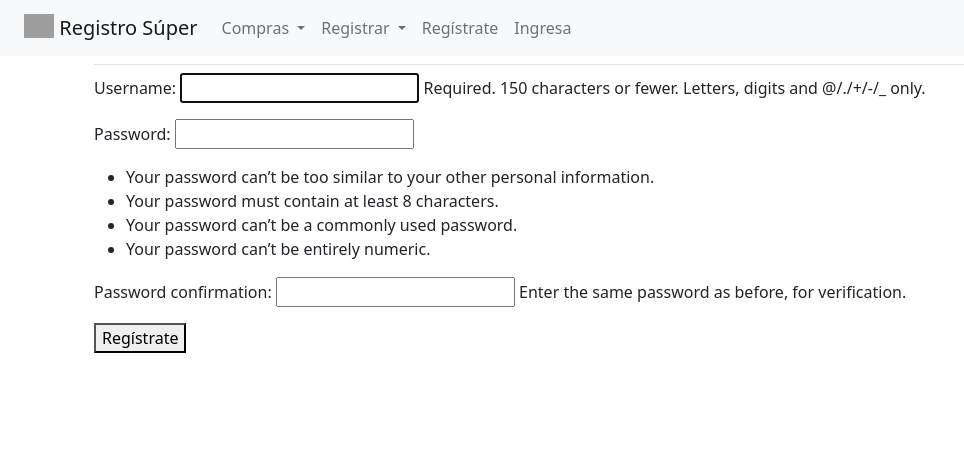
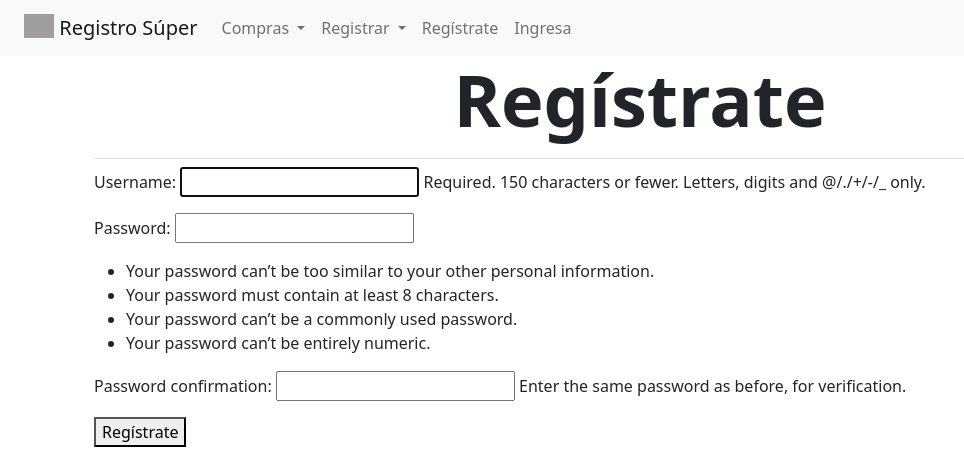
Before and after one commit to LuisMtzGarcia/Grocery_Shopping_Registry, a Django app: page /users/register/ in a window 1280 px wide. Shown: the top 476 px of the page, without its empty margins (0-964 px from the left). Run offline with Django 4.2, Linux system fonts and the light colour scheme; some libraries are stand-ins or nearby versions; grey boxes are pictures that could not be loaded.

Commit message:
Added page header to register template.

```diff
--- a/users/templates/registration/register.html
+++ b/users/templates/registration/register.html
@@ -1,4 +1,12 @@
 {% extends "shopping_registry/base.html" %}
+
+{% block page_header %}
+<h1 class="display-2">
+    <div class="text-center fw-bold">
+        Regístrate
+    </div>
+</h1>
+{% endblock page_header %}
 
 {% block content %}
 
```
